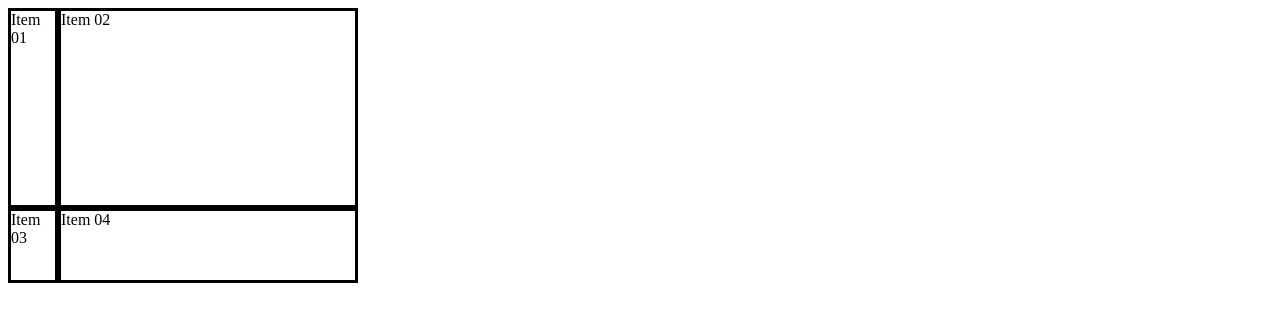
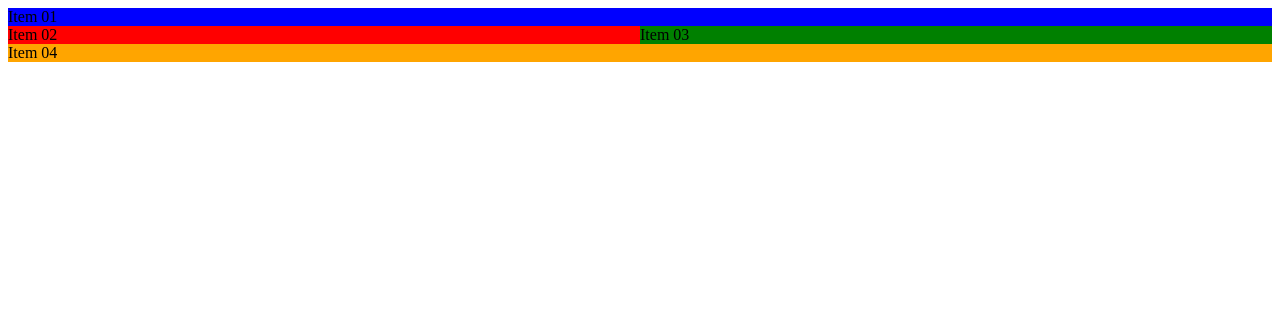
Before and after one commit to MapeSsj/PinedaEspinoza, a plain HTML site: page sesion 14/grids01.html in a window 1280 px wide. Drawn offline with Linux system fonts and the light colour scheme.

Commit message:
sesion14

```diff
--- a/sesion 14/css/grids01.css
+++ b/sesion 14/css/grids01.css
@@ -1,7 +1,7 @@
 .grid{
     display: grid;
-    grid-template-columns: 50px 300px;
-    grid-template-rows: 200px 75px;
+    grid-template-columns: 100px repeat(2, 50px) 200px;
+    grid-template-rows: repeat(2,50px 100px);
 
 }
 
@@ -9,5 +9,6 @@
 .b,
 .c,
 .d{
-    border: solid black;
+    border: 2.5px solid black;
+
 }
--- /dev/null
+++ b/sesion 14/css/grids02.css
@@ -0,0 +1,21 @@
+.grid{
+    display: grid;
+    grid-template-areas: "head head" "menu main" "foot foot";
+
+}
+.a{
+    grid-area: head;
+    background-color: blue;
+}
+.b{
+    grid-area: menu;
+    background-color: red;
+}
+.c{
+    grid-area: main;
+    background-color: green;
+}
+.d{
+    grid-area: foot;
+    background-color: orange;
+}
--- /dev/null
+++ b/sesion 14/css/grids03.css
@@ -0,0 +1,31 @@
+.grid{
+    display: grid;
+    grid-template-areas: "header header header" "nav section aside" "footer footer footer";
+    grid-template-columns: 1fr 2fr 1fr;
+    grid-template-rows: 200px 400px 200px;
+}
+
+header{
+    grid-area: header;
+    background-color: blueviolet;
+}
+
+nav{
+    grid-area: nav;
+    background-color: rgb(43, 226, 89);
+}
+
+section{
+    grid-area: section;
+    background-color: rgb(43, 61, 226);
+}
+
+aside{
+    grid-area: aside;
+    background-color: rgb(226, 43, 43);
+}
+
+footer{
+    grid-area: footer;
+    background-color: rgb(226, 214, 43);
+}
--- a/sesion 14/grids01.html
+++ b/sesion 14/grids01.html
@@ -4,7 +4,7 @@
     <meta charset="UTF-8">
     <meta http-equiv="X-UA-Compatible" content="IE=edge">
     <meta name="viewport" content="width=device-width, initial-scale=1.0">
-  <link rel="stylesheet" href="css/grids01.css">
+  <link rel="stylesheet" href="css/grids02.css">
     <title>Document</title>
 </head>
 <body>
```
Also changed, not shown: sesion 14/estructurasgrids.html (renamed from sesion 14/estructurasfloat.html, +2 -2 lines).
